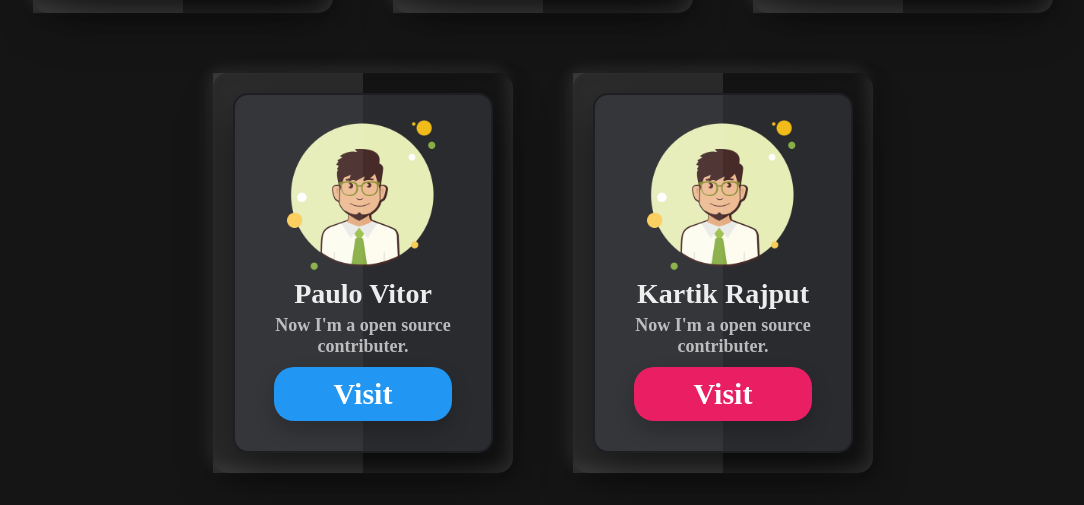
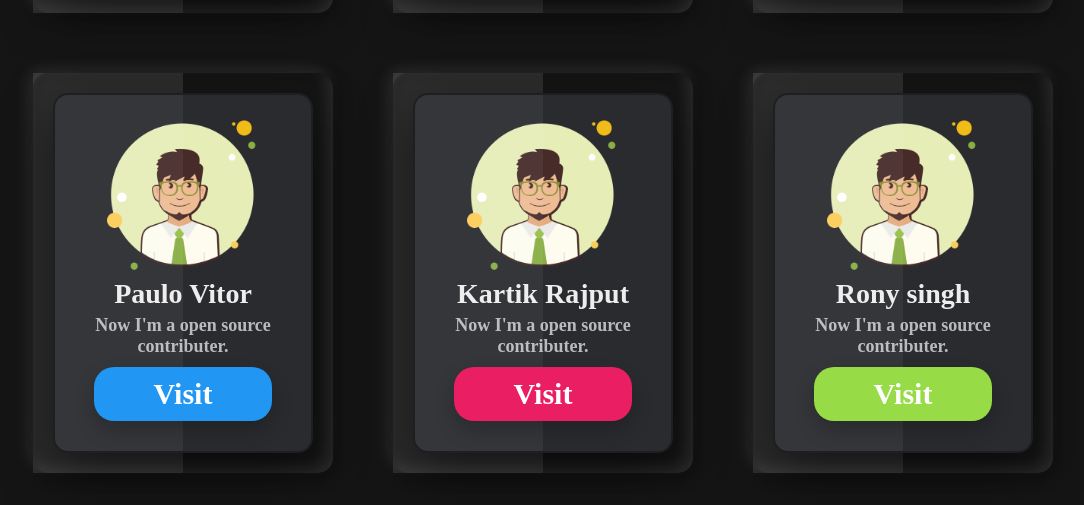
Before and after one commit to astroidworld/NAME-CARD_hacktoberfest, a React (Create React App) app: page / in a window 1280 px wide. Shown: the part 1994-2499 px from the top of the page, without its empty margins (97-1181 px from the left). Built offline with nearby package versions, Linux system fonts and the light colour scheme.

Commit message:
Added myself

```diff
--- a/src/component/basic/listApi.js
+++ b/src/component/basic/listApi.js
@@ -99,6 +99,12 @@ const List = [
         lastName: "Rajput",
         link: "https://github.com/kartikvirendrar",
     },
+    {
+        image: "/images/male.png",
+        firstName: "Rony",
+        lastName: "singh",
+        link: "https://github.com/ronusingh66",
+    },
 
 
 ];
```
